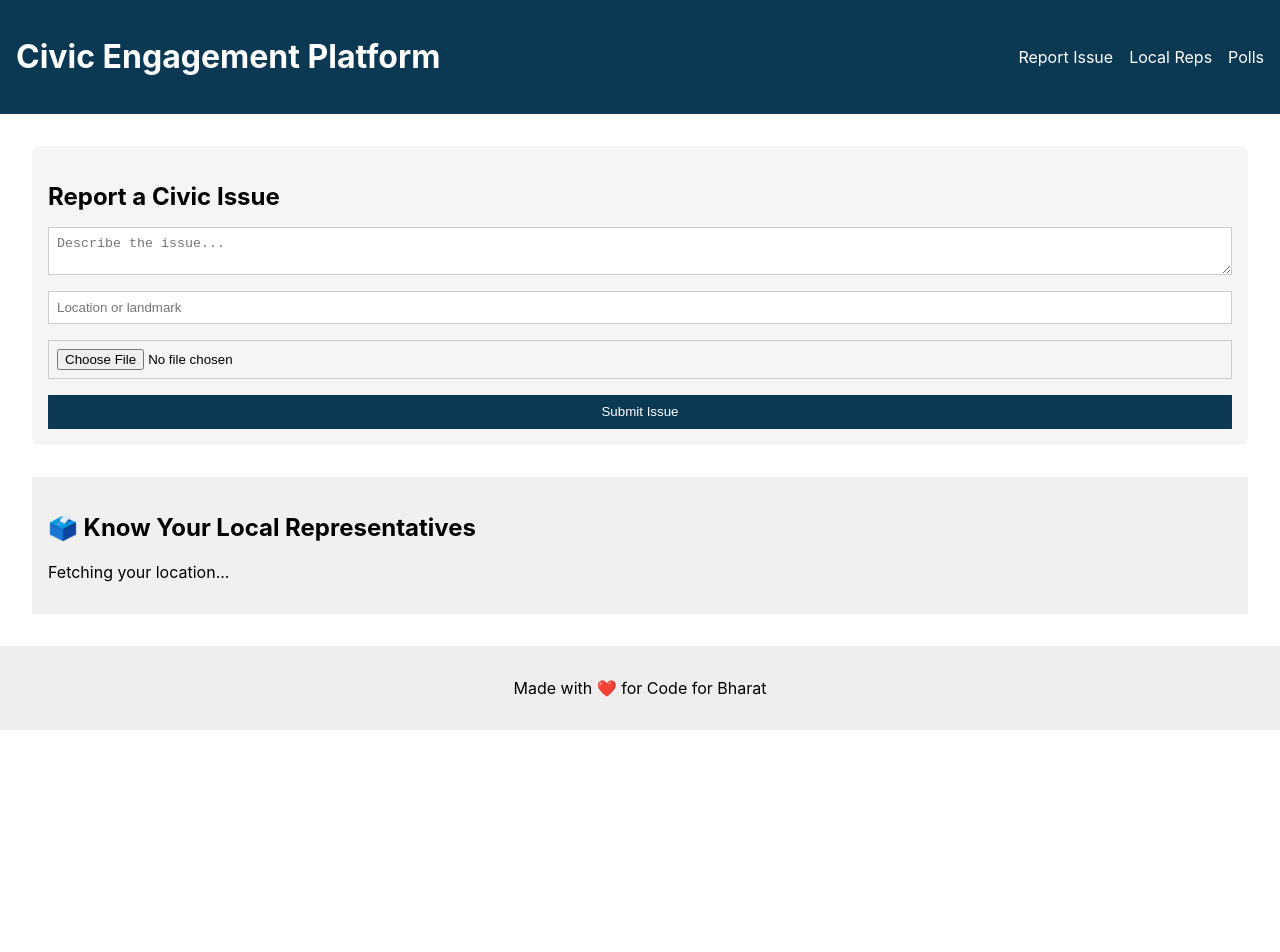
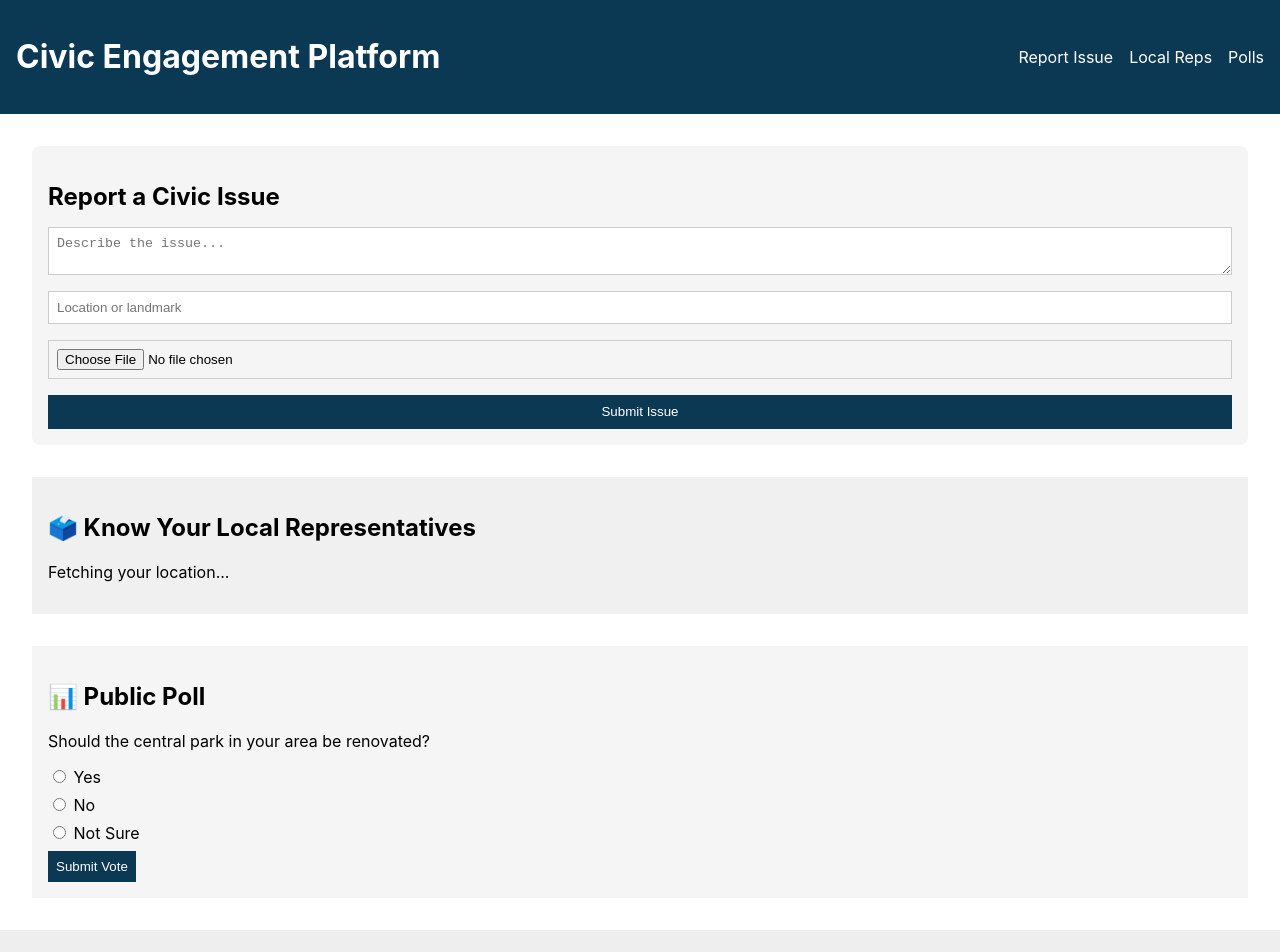
Before and after one commit to RichaBharti0603/Nagrik-citizen-, a React (Create React App) app: page / in a window 1280 px wide. Shown: the top 952 px of the page. Before the commit the page ends 800 px from the top, so only its background shows below. Built offline with nearby package versions, Linux system fonts and the light colour scheme; no server answers.

Commit message:
Add a “Public Polls & Feedback” Section

```diff
--- /dev/null
+++ b/src/components/PollsSection.jsx
@@ -0,0 +1,54 @@
+import React, { useState } from 'react';
+
+const samplePoll = {
+  question: "Should the central park in your area be renovated?",
+  options: ["Yes", "No", "Not Sure"]
+};
+
+const PollsSection = () => {
+  const [selected, setSelected] = useState("");
+  const [submitted, setSubmitted] = useState(false);
+
+  const handleChange = (e) => {
+    setSelected(e.target.value);
+  };
+
+  const handleSubmit = (e) => {
+    e.preventDefault();
+    if (selected) {
+      setSubmitted(true);
+      console.log("User voted:", selected);
+      // Later: send this to backend or store in database
+    }
+  };
+
+  return (
+    <section id="polls" style={{ margin: '2rem', padding: '1rem', backgroundColor: '#f5f5f5' }}>
+      <h2>📊 Public Poll</h2>
+      {!submitted ? (
+        <form onSubmit={handleSubmit}>
+          <p>{samplePoll.question}</p>
+          {samplePoll.options.map((option, index) => (
+            <label key={index} style={{ display: 'block', marginBottom: '0.5rem' }}>
+              <input
+                type="radio"
+                name="poll"
+                value={option}
+                checked={selected === option}
+                onChange={handleChange}
+              />{" "}
+              {option}
+            </label>
+          ))}
+          <button type="submit" style={{ padding: '0.5rem', backgroundColor: '#0b3954', color: 'white', border: 'none' }}>
+            Submit Vote
+          </button>
+        </form>
+      ) : (
+        <p>✅ Thank you for voting: <strong>{selected}</strong></p>
+      )}
+    </section>
+  );
+};
+
+export default PollsSection;
--- a/src/pages/Home.jsx
+++ b/src/pages/Home.jsx
@@ -1,12 +1,14 @@
 import React from 'react';
 import ReportIssueForm from '../components/ReportIssueForm';
 import LocalRepresentatives from '../components/LocalRepresentatives';
+import PollsSection from '../components/PollsSection';
 
 const Home = () => {
   return (
     <div>
       <ReportIssueForm />
       <LocalRepresentatives />
+      <PollsSection />
     </div>
   );
 };
```
